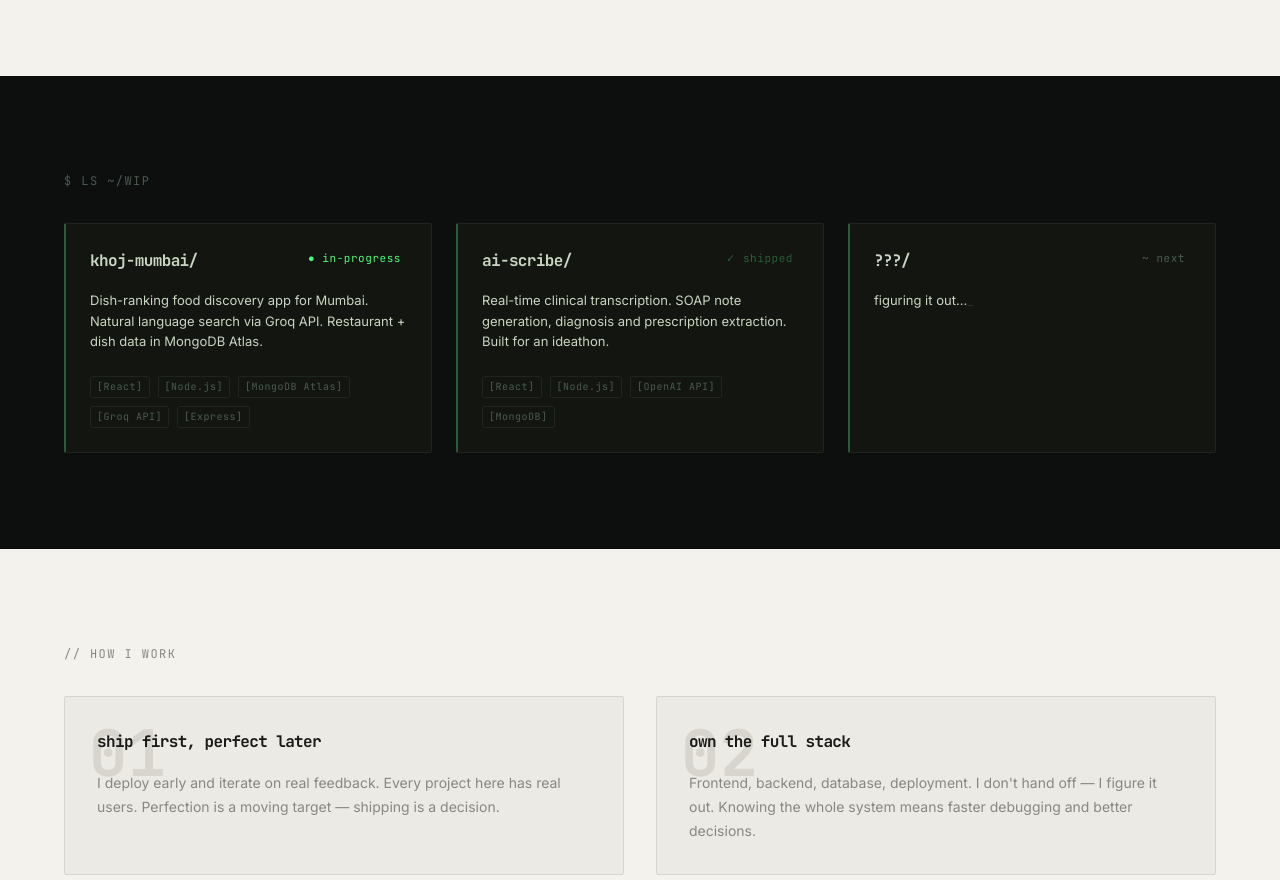
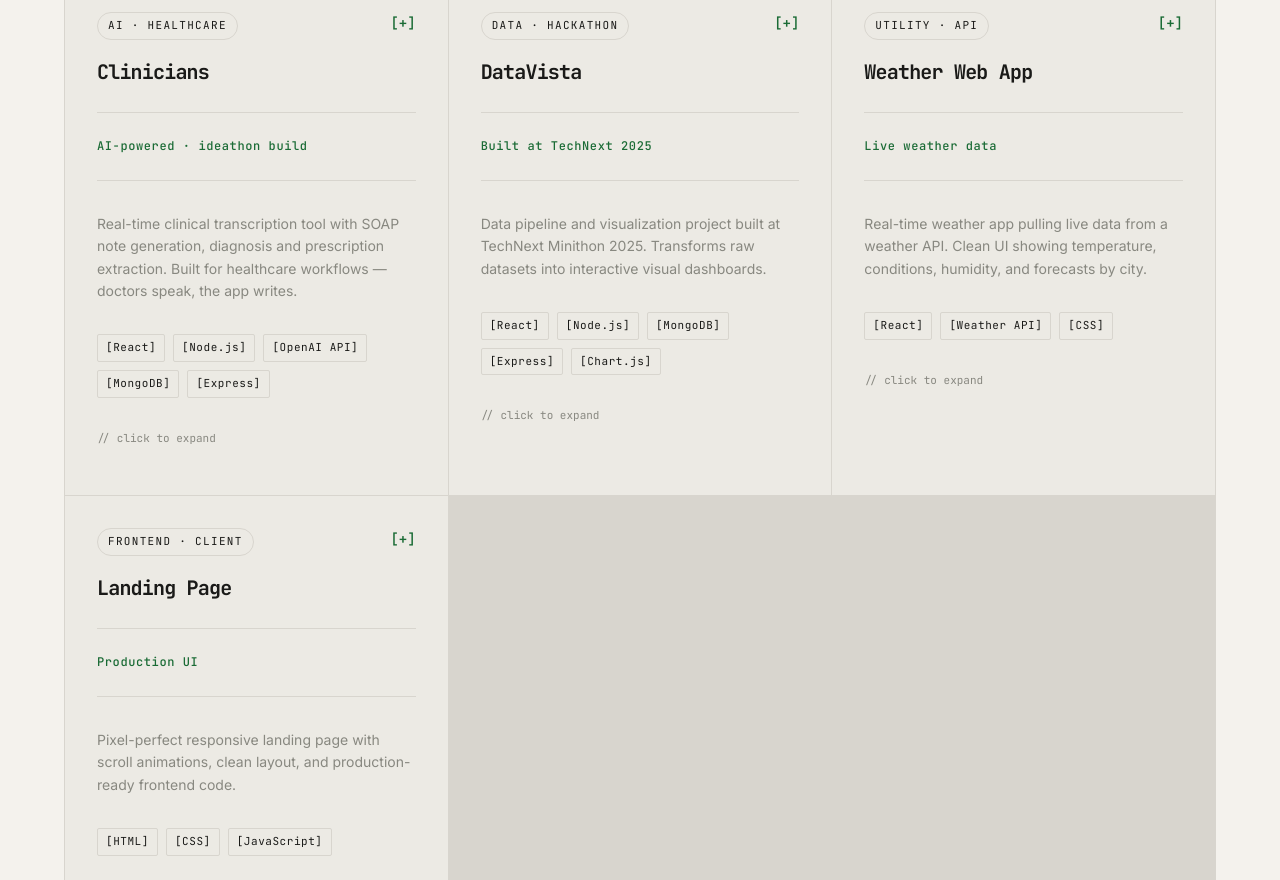
Before and after one commit to Abdullah-ext1/portfolio, a React (Vite) app: page / in a window 1280 px wide. Shown: the part 1920-2800 px from the top of the page. Built offline with nearby package versions, Linux system fonts and the light colour scheme.

Commit message:
addedmore  certs and more projects

```diff
--- a/src/data/projects.js
+++ b/src/data/projects.js
@@ -58,6 +58,50 @@ const projects = [
       "/screenshots/twoate-2.png",
       "/screenshots/twoate-3.png",
     ]
+  },
+  {
+    name: "Clinicians",
+    eyebrow: "AI · Healthcare",
+    featured: false,
+    metric: "AI-powered · ideathon build",
+    desc: "Real-time clinical transcription tool with SOAP note generation, diagnosis and prescription extraction. Built for healthcare workflows — doctors speak, the app writes.",
+    tech: ["React", "Node.js", "OpenAI API", "MongoDB", "Express"],
+    live: "https://clinicians.vercel.app/",
+    github: "https://github.com/Abdullah-ext1/Clinicians",
+    screenshots: []
+  },
+  {
+    name: "DataVista",
+    eyebrow: "Data · Hackathon",
+    featured: false,
+    metric: "Built at TechNext 2025",
+    desc: "Data pipeline and visualization project built at TechNext Minithon 2025. Transforms raw datasets into interactive visual dashboards.",
+    tech: ["React", "Node.js", "MongoDB", "Express", "Chart.js"],
+    live: "https://datavistaminithon.vercel.app/",
+    github: "https://github.com/Abdullah-ext1/DataVista",
+    screenshots: []
+  },
+  {
+    name: "Weather Web App",
+    eyebrow: "Utility · API",
+    featured: false,
+    metric: "Live weather data",
+    desc: "Real-time weather app pulling live data from a weather API. Clean UI showing temperature, conditions, humidity, and forecasts by city.",
+    tech: ["React", "Weather API", "CSS"],
+    live: null,
+    github: "https://github.com/Abdullah-ext1/Weather-Web-App",
+    screenshots: []
+  },
+  {
+    name: "Landing Page",
+    eyebrow: "Frontend · Client",
+    featured: false,
+    metric: "Production UI",
+    desc: "Pixel-perfect responsive landing page with scroll animations, clean layout, and production-ready frontend code.",
+    tech: ["HTML", "CSS", "JavaScript"],
+    live: null,
+    github: "https://github.com/Abdullah-ext1/Landing-page",
+    screenshots: []
   }
 ]
 
```
Also changed, not shown: src/data/certifications.js (added, +28 -0 lines), src/data/experience.js (added, +36 -0 lines).
